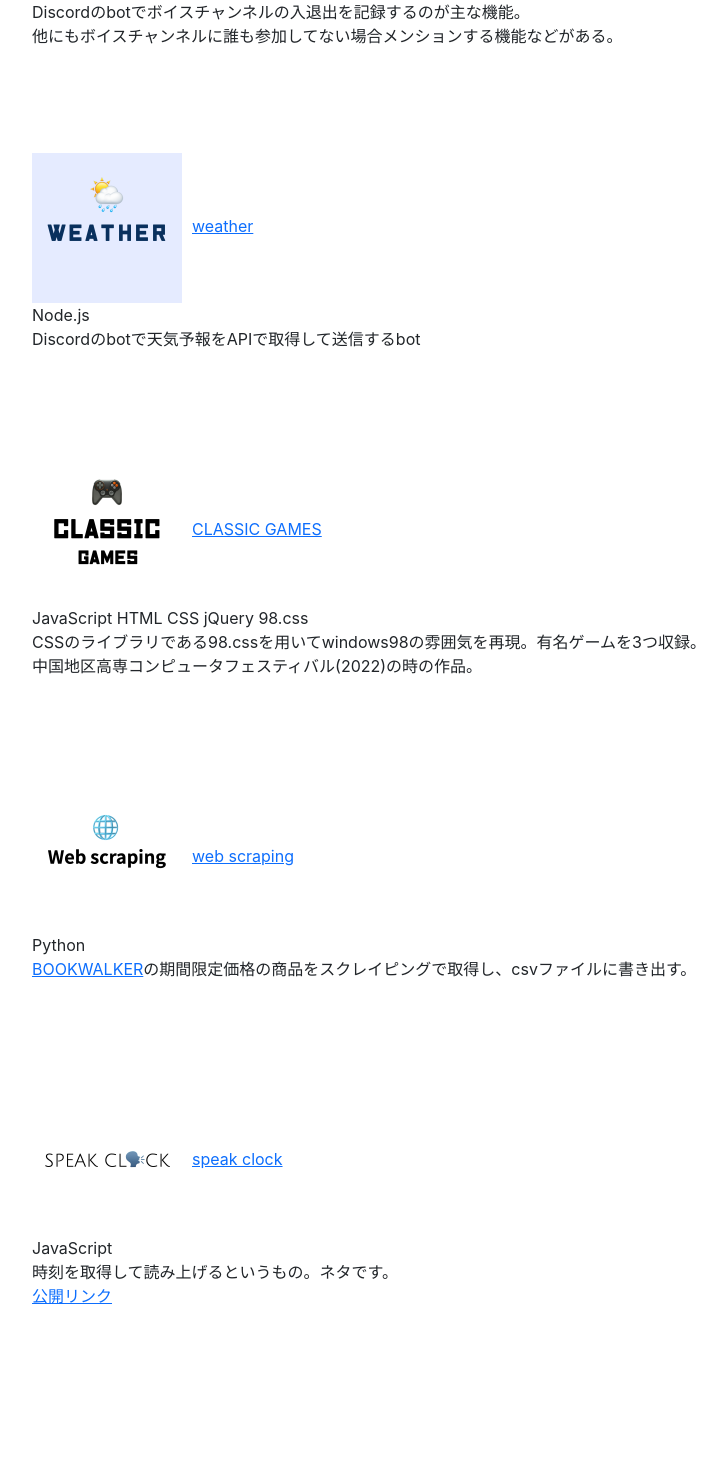
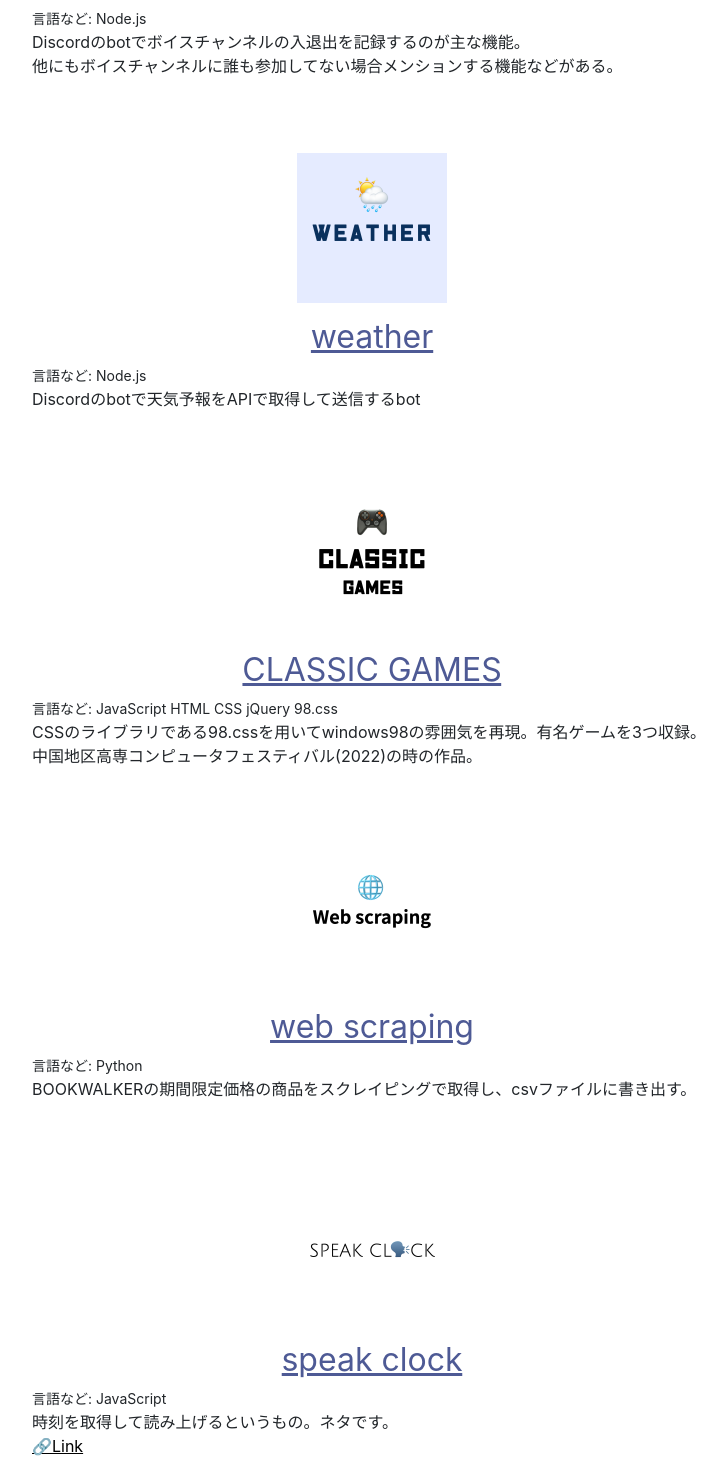
Before and after one commit to Izu-TABI/HomePage, a React (Create React App) app: page /works in a window 1280 px wide. Shown: the part 425-1890 px from the top of the page, without its empty margins (268-995 px from the left). Before the commit the page ends 1763 px from the top, so only its background shows below. Built offline with nearby package versions, Linux system fonts and the light colour scheme; the HTML template or start-up script is replaced by a standard one.

Commit message:
[Update]CSS for scroll

```diff
--- a/src/App.css
+++ b/src/App.css
@@ -81,6 +81,7 @@ nav .inner ul li a:hover {
 }
 
 .toggle-btn {
+  overflow: hidden;
   display: block;
   position: fixed;
   top: 30px;
@@ -218,6 +219,7 @@ nav .inner ul li a:hover {
   transform: translateX(-50%);
 }
 .works-main .works-contents {
+  overflow: hidden;
   display: block;
   position: absolute;
   top: 22vh;
@@ -229,9 +231,26 @@ nav .inner ul li a:hover {
 .works-main .work-block {
   margin-top: 45px;
   padding: 30px;
+  position: relative;
+}
+.works-main .work-block a {
+  color: black;
+}
+.works-main .work-block .text-area {
+  margin-top: 180px;
+}
+.works-main .work-block .text-area .title {
+  white-space: nowrap;
+  color: rgb(78, 90, 149);
+  position: absolute;
+  top: 160px;
 }
 .works-main .works-logo {
+  position: absolute;
+  top: 0;
+  left: 50%;
+  transform: translateX(-50%);
+  justify-content: center;
   width: 150px;
   height: 150px;
-  margin-right: 10px;
 }/*# sourceMappingURL=App.css.map */
--- a/src/components/Works.jsx
+++ b/src/components/Works.jsx
@@ -18,44 +18,58 @@ function Works() {
             <div className="works-contents">
                 <div className="work-block">
                 <img className="works-logo" src={Log} alt="logo" />
-                    <a href="https://github.com/Izu-TABI/discord_bot_Log">Log</a>
-                    <p>Node.js<br/>
+                    <div className="text-area">
+                    <a className="title" href="https://github.com/Izu-TABI/discord_bot_Log">Log</a>
+                        <small>言語など: Node.js</small>
+                        <p>
                             Discordのbotでボイスチャンネルの入退出を記録するのが主な機能。<br/>
                             他にもボイスチャンネルに誰も参加してない場合メンションする機能などがある。
                         </p>
                     </div>
+                </div>
 
                 <div className="work-block">
                     <img className="works-logo" src={Weather} alt="logo" />
-                    <a href="https://github.com/Izu-TABI/discord_bot_weather">weather</a>
-                    <p>Node.js<br/>
+                    <div className="text-area">
+                    <a className="title" href="https://github.com/Izu-TABI/discord_bot_weather">weather</a>
+                        <small>言語など: Node.js</small>
+                        <p>
                             Discordのbotで天気予報をAPIで取得して送信するbot
                         </p>
+                    </div>
                 </div>
 
                 <div className="work-block">
                     <img className="works-logo" src={Classicgames} alt="logo" />
-                    <a href="https://github.com/Izu-TABI/classic_games">CLASSIC GAMES</a>
-                    <p>JavaScript HTML CSS jQuery 98.css<br/>
+                    <div className="text-area">
+                    <a className="title" href="https://github.com/Izu-TABI/classic_games">CLASSIC GAMES</a>
+                        <small>言語など: JavaScript HTML CSS jQuery 98.css</small>
+                        <p>
                             CSSのライブラリである98.cssを用いてwindows98の雰囲気を再現。有名ゲームを3つ収録。
                             中国地区高専コンピュータフェスティバル(2022)の時の作品。
                         </p>
                     </div>
+                </div>
                 <div className="work-block">
                     <img className="works-logo" src={Scraping} alt="logo" />
-                    <a href="https://github.com/Izu-TABI/bookwalker_scraping">web scraping</a>
-                    <p>Python<br/>
-                        <a href="https://bookwalker.jp/top/?adpcnt=ROxepnj9&utm_source=google&utm_medium=cpc&utm_term=b_bookwalker&utm_campaign=&utm_content=__cp_15587790200_gr_131970067195_kw_aud-1665289761998:kwd-4401790829_cr_569972028628&gclid=Cj0KCQjwsrWZBhC4ARIsAGGUJupgq35i8v1TAFZMw6pr7d1tlx2sl2IxLKWTGwjcb1Fyiat6nn13dOkaAjq4EALw_wcB">BOOKWALKER</a>
-                        の期間限定価格の商品をスクレイピングで取得し、csvファイルに書き出す。
+                    <div className="text-area">
+                    <a className="title" href="https://github.com/Izu-TABI/bookwalker_scraping">web scraping</a>
+                        <small>言語など: Python</small>
+                        <p>
+                            BOOKWALKERの期間限定価格の商品をスクレイピングで取得し、csvファイルに書き出す。
                         </p>
+                    </div>
                 </div>
                 <div className="work-block">
                     <img className="works-logo" src={SpeakClock} alt="logo" />
-                    <a href="https://github.com/Izu-TABI/speak_clock">speak clock</a>
-                    <p>JavaScript<br/>
+                    <div className="text-area">
+                        <a className="title" href="https://github.com/Izu-TABI/speak_clock">speak clock</a>
+                        <small>言語など: JavaScript</small>
+                        <p>
                             時刻を取得して読み上げるというもの。ネタです。<br/>
-                        <a href="https://izu-tabi.github.io/speak_clock/">公開リンク</a>
+                            <a href="https://izu-tabi.github.io/speak_clock/">🔗Link</a>
                         </p>
+                    </div>
                 </div>
             </div>
         </div>
```
Also changed, not shown: src/App.scss (+22 -1 lines), 1 other file (tests, documents, lock files or other folders). Lines whose indentation alone changed are shown as unchanged.
